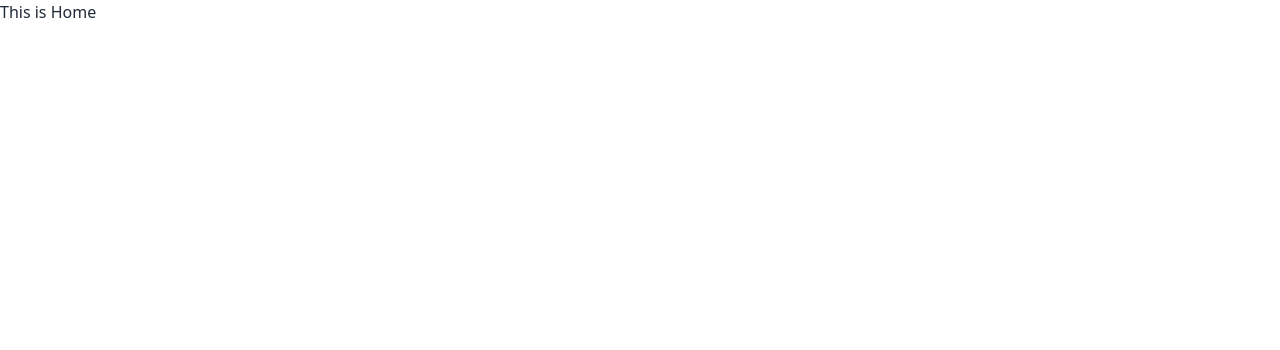
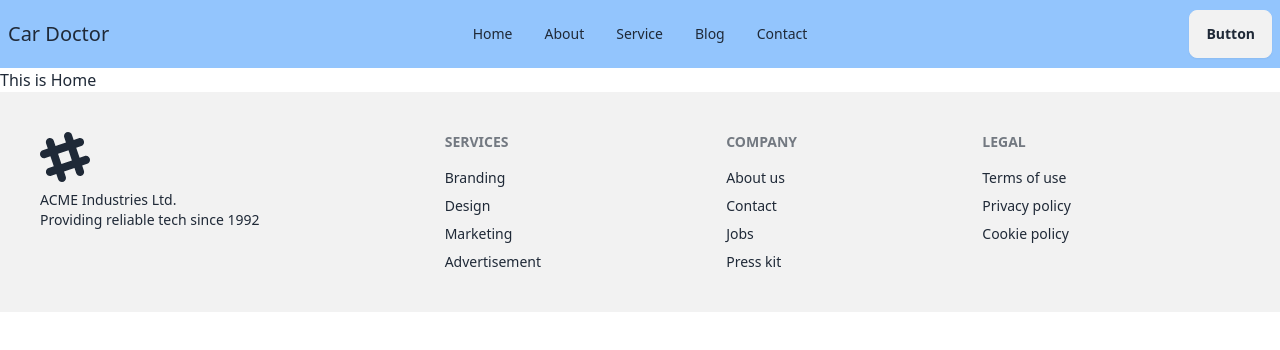
Before and after one commit to md-mostafiz181/car-doctor-client, a React (Vite) app: page / in a window 1280 px wide. Shown: the top 350 px of the page. Built offline with nearby package versions, Linux system fonts and the light colour scheme.

Commit message:
added navbar

```diff
--- a/src/Layout/Root.jsx
+++ b/src/Layout/Root.jsx
@@ -1,10 +1,14 @@
 import { Outlet } from "react-router-dom";
+import Navbar from "../components/Shared/Navbar/Navbar";
+import Footer from "../components/Shared/Footer/Footer";
 
 
 const Root = () => {
     return (
         <div>
+            <Navbar></Navbar>
             <Outlet></Outlet>
+            <Footer></Footer>
         </div>
     );
 };
--- /dev/null
+++ b/src/components/Container/Container.jsx
@@ -0,0 +1,11 @@
+
+
+const Container = ({children}) => {
+    return (
+        <section className='max-w-screen-lg mx-auto'>
+            {children}
+        </section>
+    );
+};
+
+export default Container;
--- /dev/null
+++ b/src/components/Shared/Footer/Footer.jsx
@@ -0,0 +1,48 @@
+
+
+const Footer = () => {
+    return (
+        <footer className="footer bg-base-200 text-base-content p-10">
+  <aside>
+    <svg
+      width="50"
+      height="50"
+      viewBox="0 0 24 24"
+      xmlns="http://www.w3.org/2000/svg"
+      fillRule="evenodd"
+      clipRule="evenodd"
+      className="fill-current">
+      <path
+        d="M22.672 15.226l-2.432.811.841 2.515c.33 1.019-.209 2.127-1.23 2.456-1.15.325-2.148-.321-2.463-1.226l-.84-2.518-5.013 1.677.84 2.517c.391 1.203-.434 2.542-1.831 2.542-.88 0-1.601-.564-1.86-1.314l-.842-2.516-2.431.809c-1.135.328-2.145-.317-2.463-1.229-.329-1.018.211-2.127 1.231-2.456l2.432-.809-1.621-4.823-2.432.808c-1.355.384-2.558-.59-2.558-1.839 0-.817.509-1.582 1.327-1.846l2.433-.809-.842-2.515c-.33-1.02.211-2.129 1.232-2.458 1.02-.329 2.13.209 2.461 1.229l.842 2.515 5.011-1.677-.839-2.517c-.403-1.238.484-2.553 1.843-2.553.819 0 1.585.509 1.85 1.326l.841 2.517 2.431-.81c1.02-.33 2.131.211 2.461 1.229.332 1.018-.21 2.126-1.23 2.456l-2.433.809 1.622 4.823 2.433-.809c1.242-.401 2.557.484 2.557 1.838 0 .819-.51 1.583-1.328 1.847m-8.992-6.428l-5.01 1.675 1.619 4.828 5.011-1.674-1.62-4.829z"></path>
+    </svg>
+    <p>
+      ACME Industries Ltd.
+      <br />
+      Providing reliable tech since 1992
+    </p>
+  </aside>
+  <nav>
+    <h6 className="footer-title">Services</h6>
+    <a className="link link-hover">Branding</a>
+    <a className="link link-hover">Design</a>
+    <a className="link link-hover">Marketing</a>
+    <a className="link link-hover">Advertisement</a>
+  </nav>
+  <nav>
+    <h6 className="footer-title">Company</h6>
+    <a className="link link-hover">About us</a>
+    <a className="link link-hover">Contact</a>
+    <a className="link link-hover">Jobs</a>
+    <a className="link link-hover">Press kit</a>
+  </nav>
+  <nav>
+    <h6 className="footer-title">Legal</h6>
+    <a className="link link-hover">Terms of use</a>
+    <a className="link link-hover">Privacy policy</a>
+    <a className="link link-hover">Cookie policy</a>
+  </nav>
+</footer>
+    );
+};
+
+export default Footer;
--- /dev/null
+++ b/src/components/Shared/Navbar/Navbar.jsx
@@ -0,0 +1,51 @@
+import { Link } from "react-router-dom";
+
+
+const Navbar = () => {
+    const navInfo = <>
+    <Link to="/"> <li><a>Home</a></li></Link>
+    <Link to="/about"> <li><a>About</a></li></Link>
+    <Link to="/service"> <li><a>Service</a></li></Link>
+    <Link to="/blog"> <li><a>Blog</a></li></Link>
+    <Link to="/contact"> <li><a>Contact</a></li></Link>
+    </>
+    return (
+        <div className="navbar bg-blue-300">
+  <div className="navbar-start">
+    <div className="dropdown">
+      <div tabIndex={0} role="button" className="btn btn-ghost lg:hidden">
+        <svg
+          xmlns="http://www.w3.org/2000/svg"
+          className="h-5 w-5"
+          fill="none"
+          viewBox="0 0 24 24"
+          stroke="currentColor">
+          <path
+            strokeLinecap="round"
+            strokeLinejoin="round"
+            strokeWidth="2"
+            d="M4 6h16M4 12h8m-8 6h16" />
+        </svg>
+      </div>
+      <ul
+        tabIndex={0}
+        className="menu menu-sm dropdown-content bg-base-100 rounded-box z-[1] mt-3 w-52 p-2 shadow">
+
+        {navInfo}
+      </ul>
+    </div>
+    <a className=" text-xl">Car Doctor</a>
+  </div>
+  <div className="navbar-center hidden lg:flex">
+    <ul className="menu menu-horizontal px-1">
+      {navInfo}
+    </ul>
+  </div>
+  <div className="navbar-end">
+    <a className="btn">Button</a>
+  </div>
+</div>
+    );
+};
+
+export default Navbar;
```
